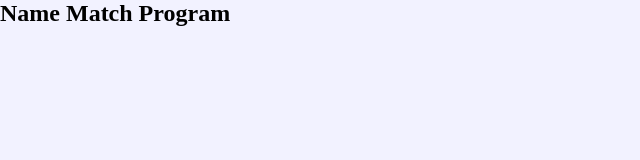
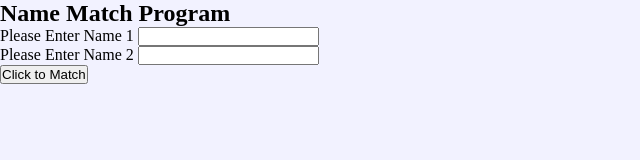
Before and after one commit to arindamad/nameCheck, a plain HTML site: page index.html in a window 1280 px wide. Shown: the whole page, without its empty margins (0-640 px from the left). Drawn offline with Linux system fonts and the light colour scheme.

Commit message:
update in html

```diff
--- a/index.html
+++ b/index.html
@@ -4,6 +4,7 @@
     <meta charset="UTF-8">
     <meta name="viewport" content="width=device-width, initial-scale=1.0">
     <meta http-equiv="X-UA-Compatible" content="ie=edge">
+    <link href="https://fonts.googleapis.com/css?family=Montserrat:100,100i,200,200i,300,300i,400,400i,500,500i,600,600i,700,700i,800,800i,900,900i" rel="stylesheet">
     <link rel="stylesheet" href="css/app.css">
     <title>Document</title>
 </head>
@@ -11,6 +12,17 @@
     <section class="mySection">
         <div class="programCont">
             <h2>Name Match Program</h2>
+            <div class="namesGroup">
+                <label for="">Please Enter Name 1</label>
+                <input type="text" class="name" id="name1">
+            </div>
+            <div class="namesGroup">
+                <label for="">Please Enter Name 2</label>
+                <input type="text" class="name" id="name1">
+            </div>
+            <div class="btnsect">
+                <button class="matchBtn">Click to Match</button>
+            </div>
         </div>
     </section>
 
```
